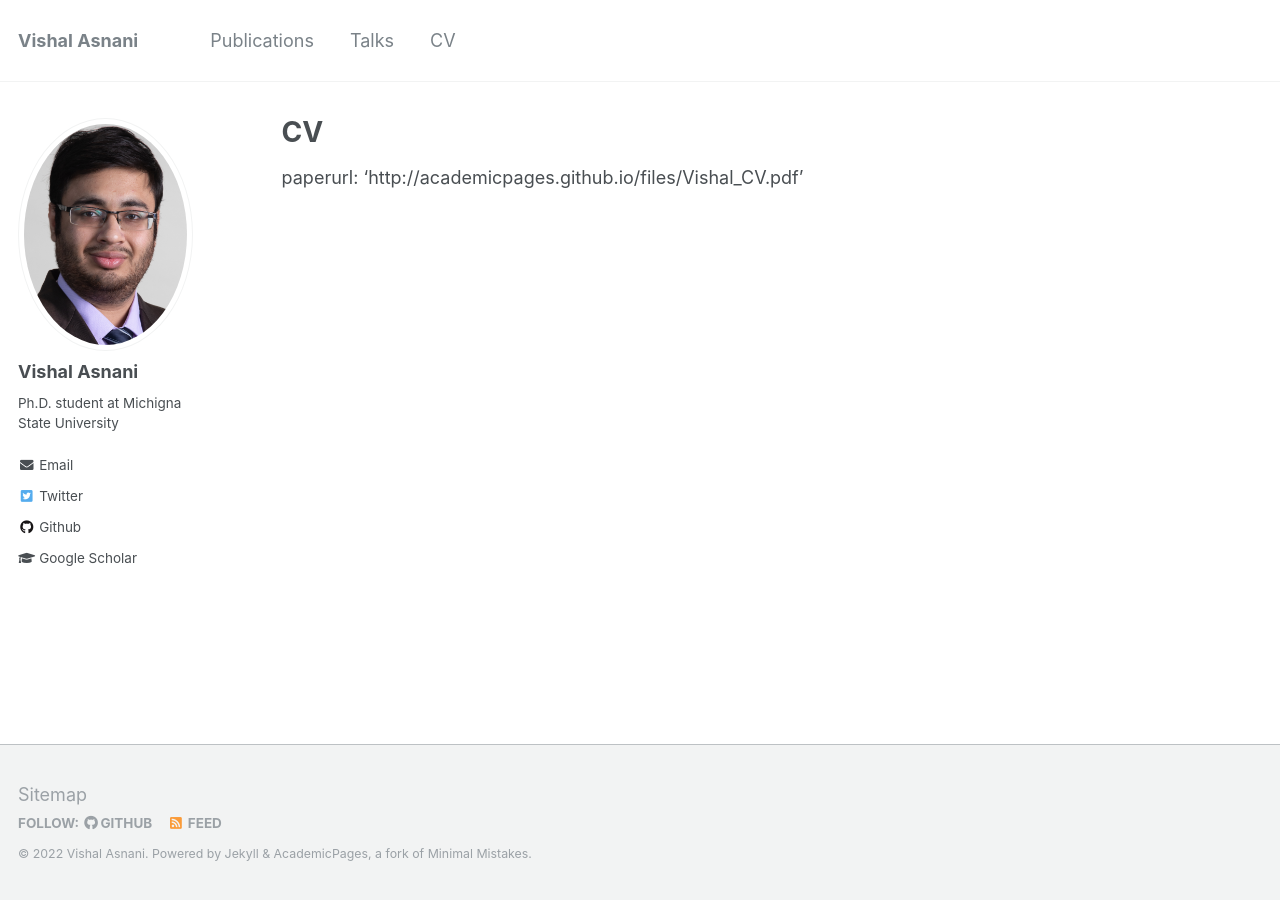
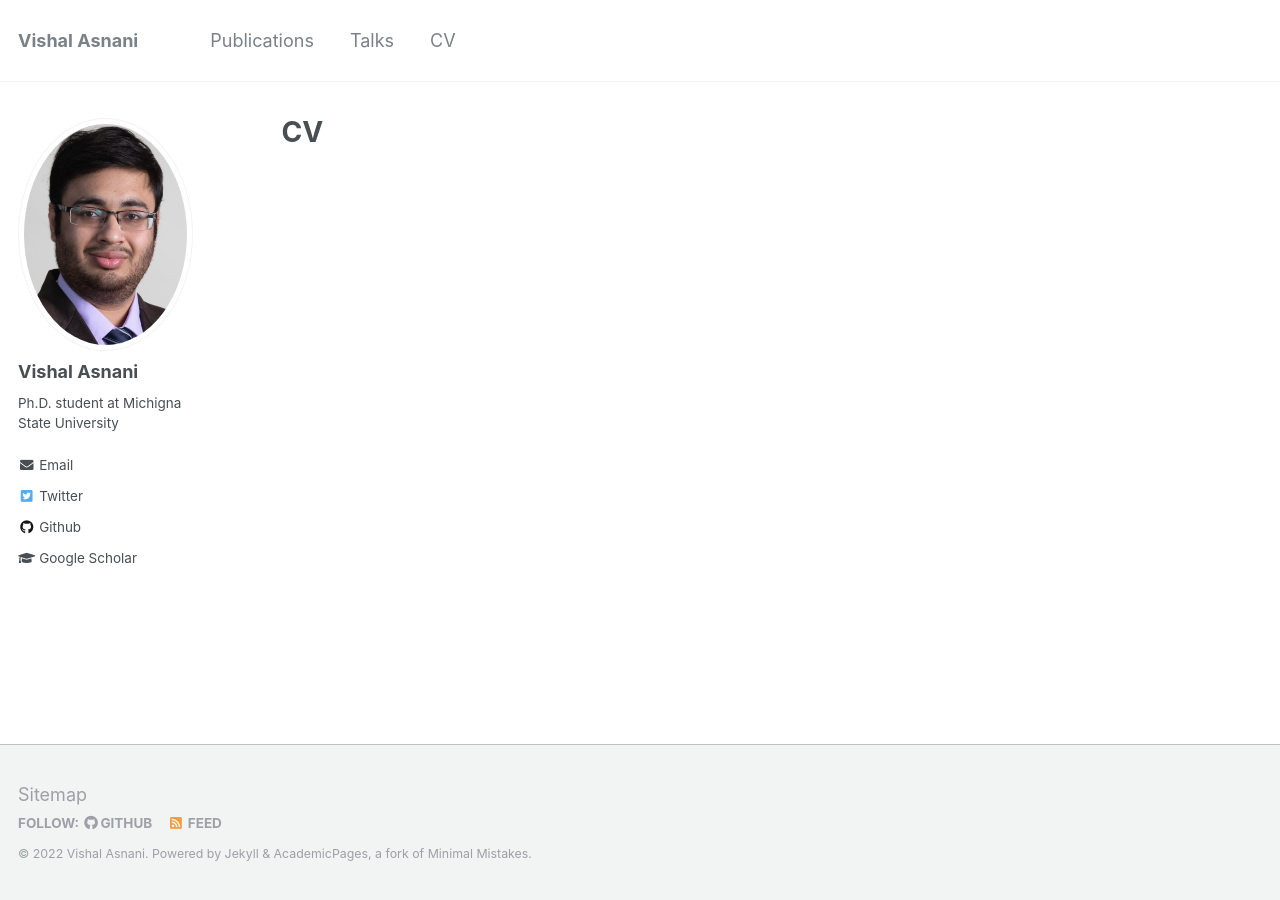
Before and after one commit to vishal3477/vishal3477.github.io, a Jekyll site: the page built from _pages/cv.md, in a window 1280 px wide. Built offline with Jekyll 4.4.1, drawn with Linux system fonts in a browser that asks for light colours.

Commit message:
Update cv.md

```diff
--- a/_pages/cv.md
+++ b/_pages/cv.md
@@ -5,6 +5,7 @@ permalink: /cv/
 author_profile: true
 redirect_from:
   - /resume
+paperurl: 'http://academicpages.github.io/files/Vishal_CV.pdf'
 ---
-paperurl: 'http://academicpages.github.io/files/Vishal_CV.pdf'
+
 {% include base_path %}
```
